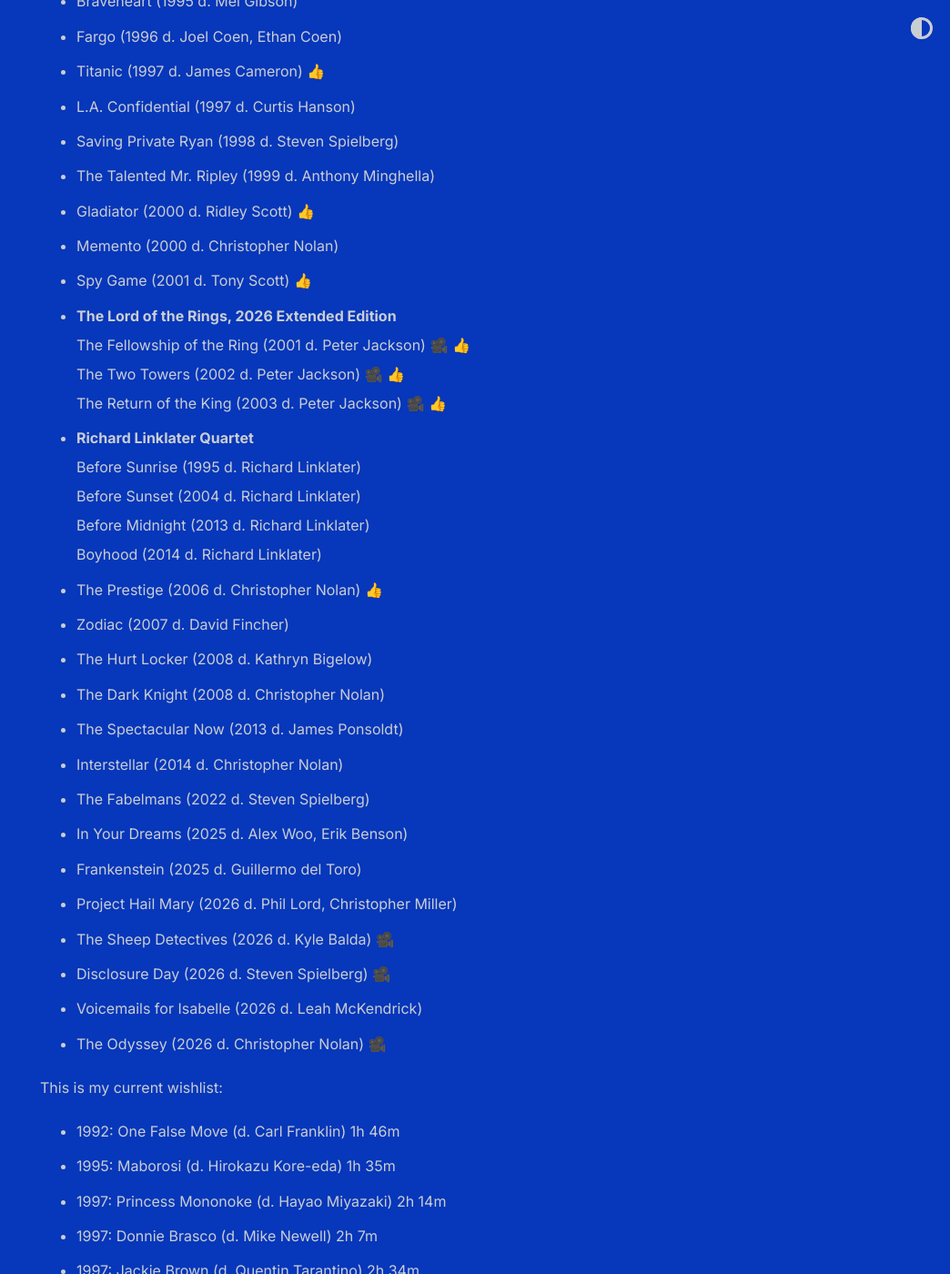
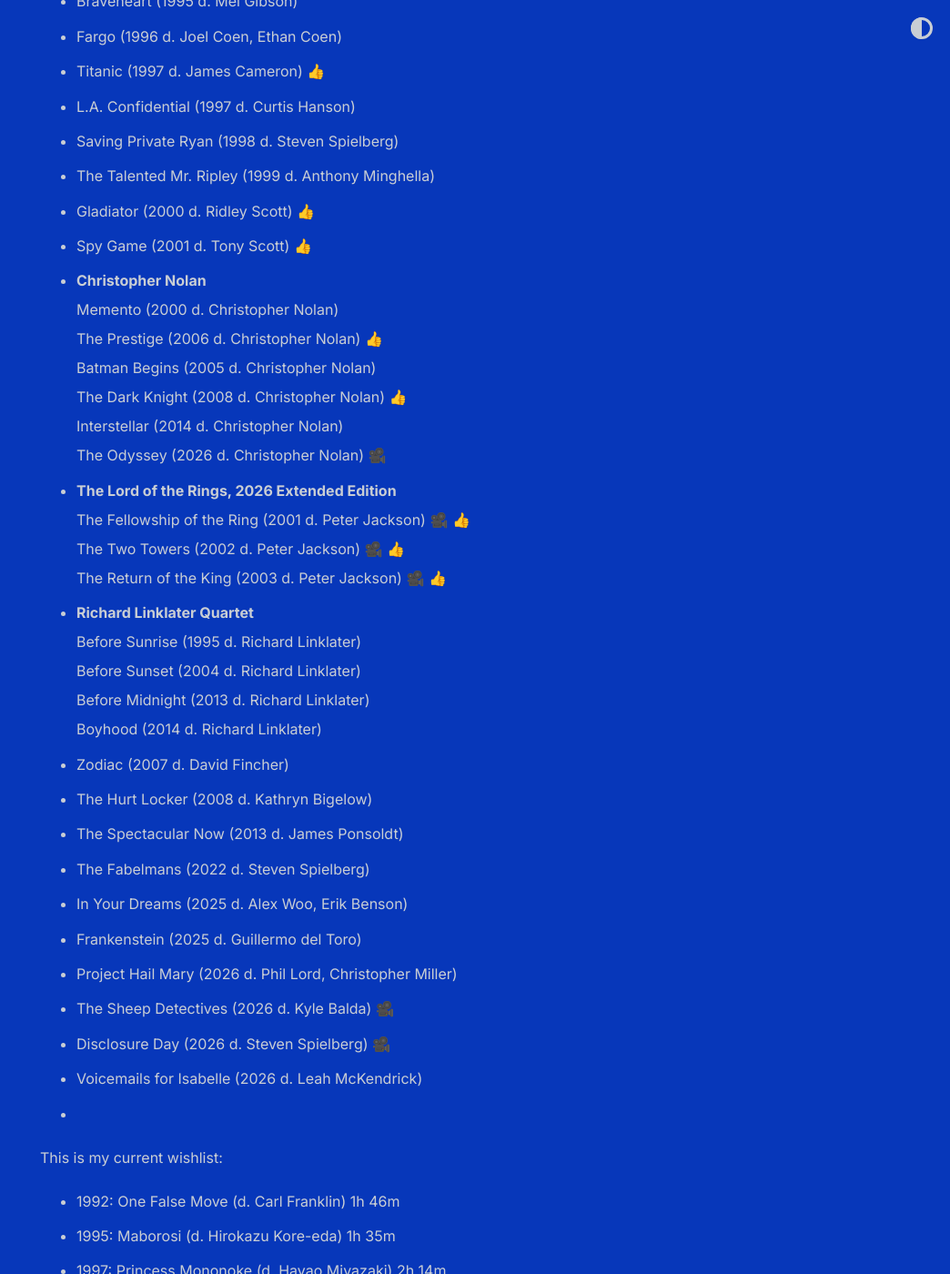
Before and after one commit to shihankanungo/shihankanungo.github.io, a Jekyll site: the page built from movies.md, in a window 1280 px wide and 1400 px high, scrolled down 1573 px. Shown: the whole window at 91% size, without its empty margins (236-1280 px from the left). Built offline with Jekyll 4.4.1, drawn with Linux system fonts in a browser that asks for light colours; some of the changed lines change nothing that is shown; some of the changed text lies outside the part shown.

Commit message:
Update movie list and add new entries
Updated movie count and added new entries by Christopher Nolan.

```diff
--- a/movies.md
+++ b/movies.md
@@ -14,7 +14,7 @@
 
 See [here](https://shihankanungo.github.io/wrapped-2025#movies) for the movies I watched in 2025.
 
-Below is a lovingly curated list of 37 movies I've watched *so far* this year&mdash;films I'd recommend to friends, strangers, time travelers, and probably even sworn enemies. If it’s listed here, it’s worth your time. If it’s marked with a 👍, it's a full-throated endorsement&mdash;like, stop-what-you're-doing-and-watch-it levels of enthusiasm. You're welcome in advance. Stay tuned for more!
+Below is a lovingly curated list of 38 movies I've watched *so far* this year&mdash;films I'd recommend to friends, strangers, time travelers, and probably even sworn enemies. If it’s listed here, it’s worth your time. If it’s marked with a 👍, it's a full-throated endorsement&mdash;like, stop-what-you're-doing-and-watch-it levels of enthusiasm. You're welcome in advance. Stay tuned for more!
 
 - The Godfather (1972 d. Francis Ford Coppola) 👍
 - The Godfather Part II (1974 d. Francis Ford Coppola) 👍
@@ -29,8 +29,14 @@
 - Saving Private Ryan (1998 d. Steven Spielberg)
 - The Talented Mr. Ripley (1999 d. Anthony Minghella)
 - Gladiator (2000 d. Ridley Scott) 👍
-- Memento (2000 d. Christopher Nolan)
 - Spy Game (2001 d. Tony Scott) 👍
+- **Christopher Nolan** <br>
+  Memento (2000 d. Christopher Nolan) <br>
+  The Prestige (2006 d. Christopher Nolan) 👍 <br>
+  Batman Begins (2005 d. Christopher Nolan) <br>
+  The Dark Knight (2008 d. Christopher Nolan) 👍 <br>
+  Interstellar (2014 d. Christopher Nolan) <br>
+  The Odyssey (2026 d. Christopher Nolan) 🎥
 - **The Lord of the Rings, 2026 Extended Edition** <br>
   The Fellowship of the Ring (2001 d. Peter Jackson) 🎥 👍 <br>
   The Two Towers (2002 d. Peter Jackson) 🎥 👍 <br>
@@ -40,12 +46,9 @@
   Before Sunset (2004 d. Richard Linklater) <br>
   Before Midnight (2013 d. Richard Linklater) <br>
   Boyhood (2014 d. Richard Linklater) <br>
-- The Prestige (2006 d. Christopher Nolan) 👍
 - Zodiac (2007 d. David Fincher)
 - The Hurt Locker (2008 d. Kathryn Bigelow)
-- The Dark Knight (2008 d. Christopher Nolan)
 - The Spectacular Now (2013 d. James Ponsoldt)
-- Interstellar (2014 d. Christopher Nolan)
 - The Fabelmans (2022 d. Steven Spielberg)
 - In Your Dreams (2025 d. Alex Woo, Erik Benson)
 - Frankenstein (2025 d. Guillermo del Toro)
@@ -53,7 +56,7 @@
 - The Sheep Detectives (2026 d. Kyle Balda) 🎥
 - Disclosure Day (2026 d. Steven Spielberg) 🎥
 - Voicemails for Isabelle (2026 d. Leah McKendrick)
-- The Odyssey (2026 d. Christopher Nolan) 🎥
+-
 
 This is my current wishlist:
 
```
